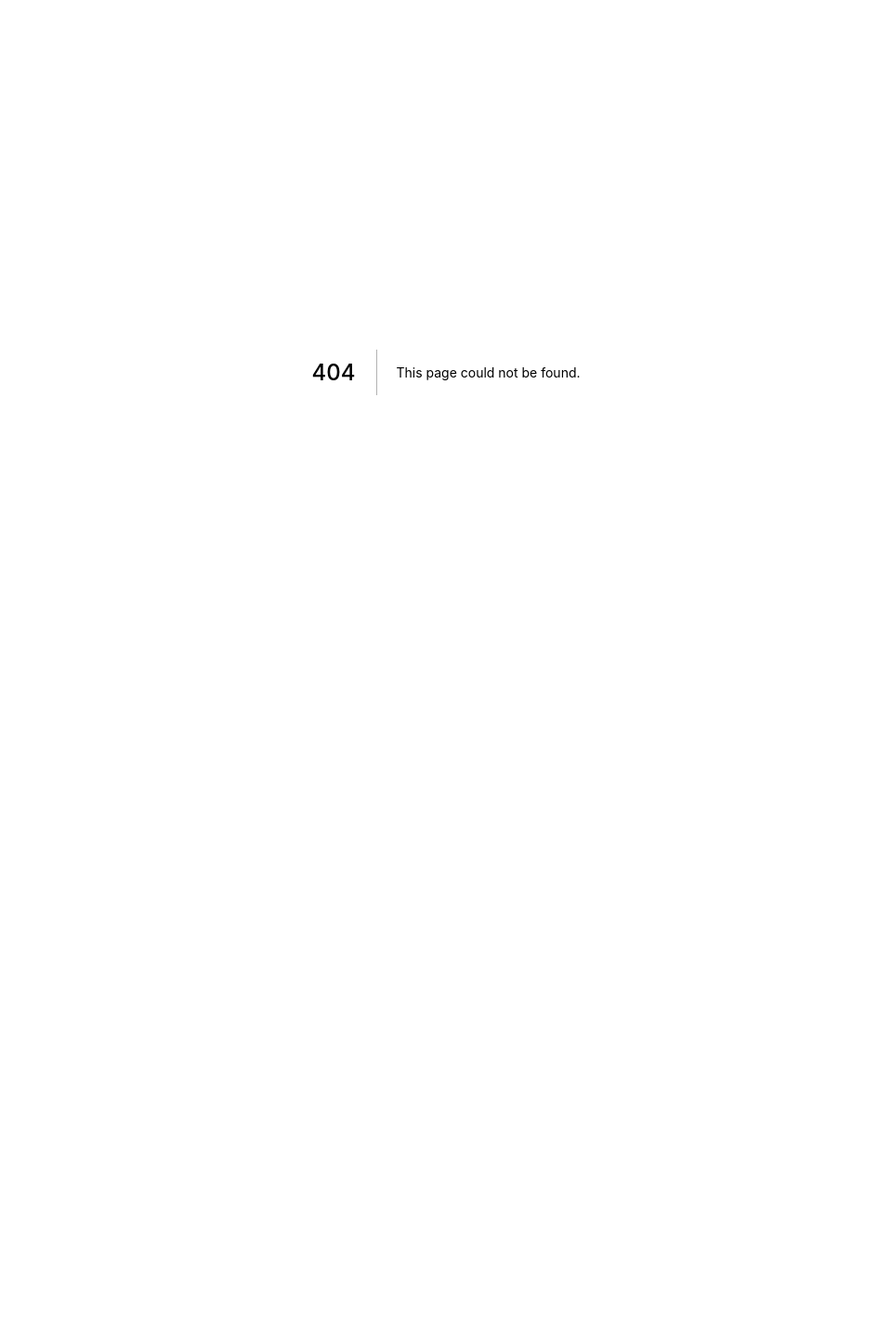
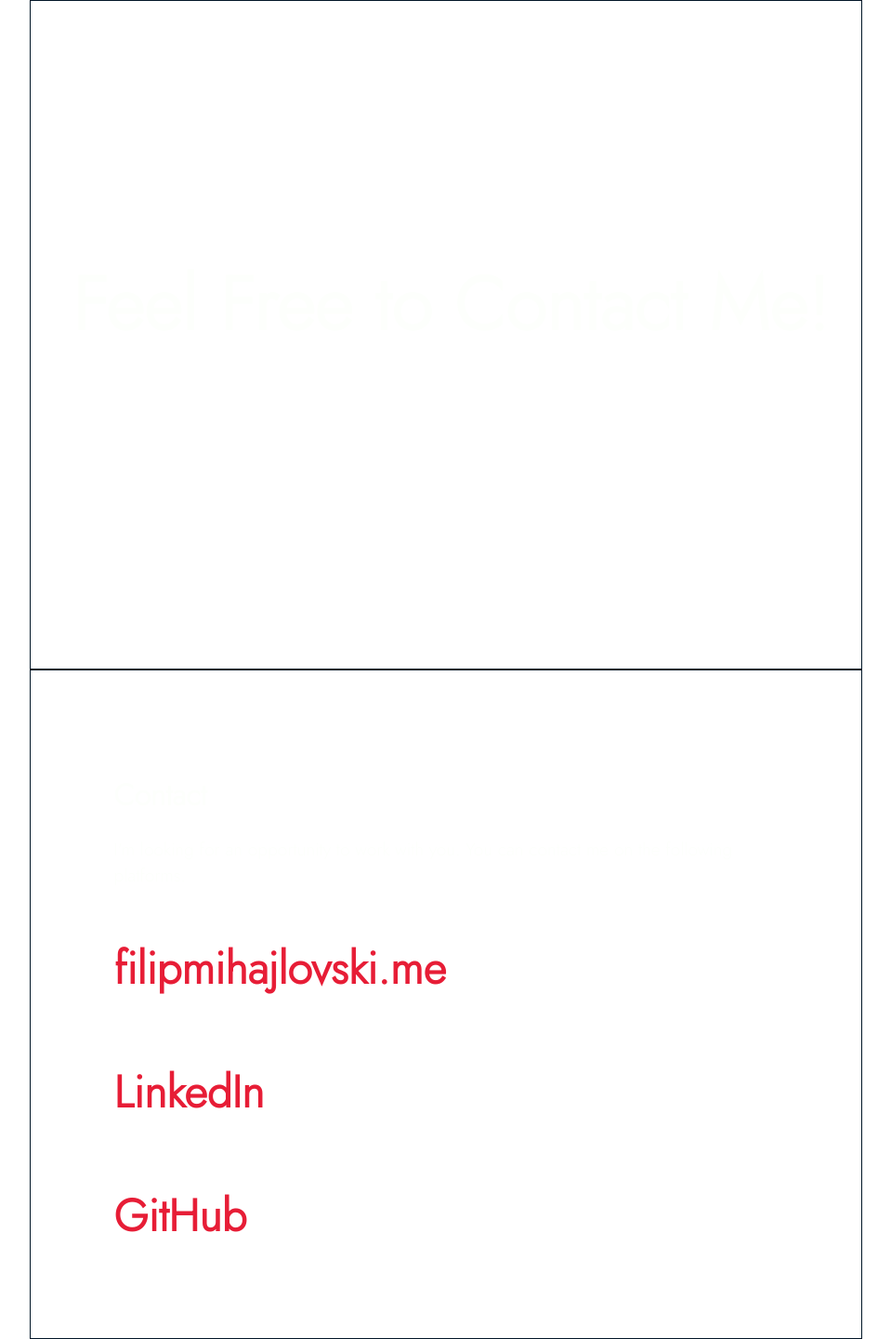
Before and after one commit to philip993/pf2, a Next.js app: page /contact in a window 1280 px wide. Before the commit this address had no page. Shown: the whole page at 93% size, without its empty margins (160-1119 px from the left). Before the commit the page ends 800 px from the top, so only its background shows below. Built offline with nearby package versions, Linux system fonts and the light colour scheme.

Commit message:
1.8. Contact page

```diff
--- /dev/null
+++ b/pages/contact.js
@@ -0,0 +1,40 @@
+import styles from "../styles/contact.module.scss";
+
+const Contact = () => {
+  return (
+    <div className={styles.contactContainer}>
+      <div className={styles.contactFirstContainer}>
+        <h1>Feel Free to Contact Me!</h1>
+      </div>
+      <div className={styles.contactSecondContainer}>
+        <h1>Contact</h1>
+        <p>
+          I'm looking for an opportunity to work with you. You can contact me on
+          the following platforms.
+        </p>
+        <span className={styles.spanOne}>
+          <h1>
+            filipmihajlovski.me
+            <a href="http://filipmihajlovski.me">filipmihajlovski.me</a>
+          </h1>
+        </span>
+        <span className={styles.spanOne}>
+          <h1>
+            LinkedIn
+            <a href="https://linkedin.com/in/filip-mihajlovski-68773116b">
+              LinkedIn
+            </a>
+          </h1>
+        </span>
+        <span className={styles.spanOne}>
+          <h1>
+            GitHub{" "}
+            <a href="https://github.com/philip993?tab=repositories">GitHub</a>
+          </h1>
+        </span>
+      </div>
+    </div>
+  );
+};
+
+export default Contact;
--- /dev/null
+++ b/styles/contact.module.scss
@@ -0,0 +1,87 @@
+.contactContainer {
+  min-height: 100vh;
+  padding-left: 15%;
+  padding-right: 15%;
+  padding-top: 0;
+  padding-bottom: 0;
+
+  .contactFirstContainer {
+    height: 90vh;
+    width: 100%;
+    border: 1px solid #011627;
+    font-size: 2.5rem;
+
+    h1 {
+      color: #fdfffc;
+      margin-top: 30%;
+      padding-left: 5%;
+      opacity: 1;
+      animation-name: fadeIn;
+      animation-duration: 2s;
+      opacity: 1;
+    }
+  }
+
+  .contactSecondContainer {
+    height: 90vh;
+    width: 100%;
+    border: 1px solid #011627;
+    color: #fdfffc;
+    padding: 10%;
+    animation-name: fadeIn;
+    animation-duration: 2s;
+    opacity: 1;
+
+    p {
+      font-size: 1.2rem;
+    }
+
+    .spanOne {
+      display: flex;
+      flex-direction: row;
+      align-items: center;
+      color: #e71d36;
+      font-size: 1.5rem;
+      //   padding-top: 10%;
+      margin: auto;
+
+      h1 {
+        font-weight: bolder;
+        transition: visibility 200ms ease;
+        position: relative;
+        animation-name: fadeIn;
+        animation-duration: 2s;
+        opacity: 1;
+
+        a {
+          width: 90%;
+          position: absolute;
+          left: 0;
+          padding-left: 10%;
+          visibility: hidden;
+          background-color: #011627;
+        }
+
+        &:hover {
+          visibility: hidden;
+          background-color: #011627;
+          transition: visibility 0ms ease-in;
+
+          a {
+            visibility: visible;
+            padding-left: 10%;
+          }
+        }
+      }
+    }
+  }
+}
+
+@keyframes fadeIn {
+  from {
+    opacity: 0;
+  }
+  to {
+    opacity: 1;
+  }
+}
```
